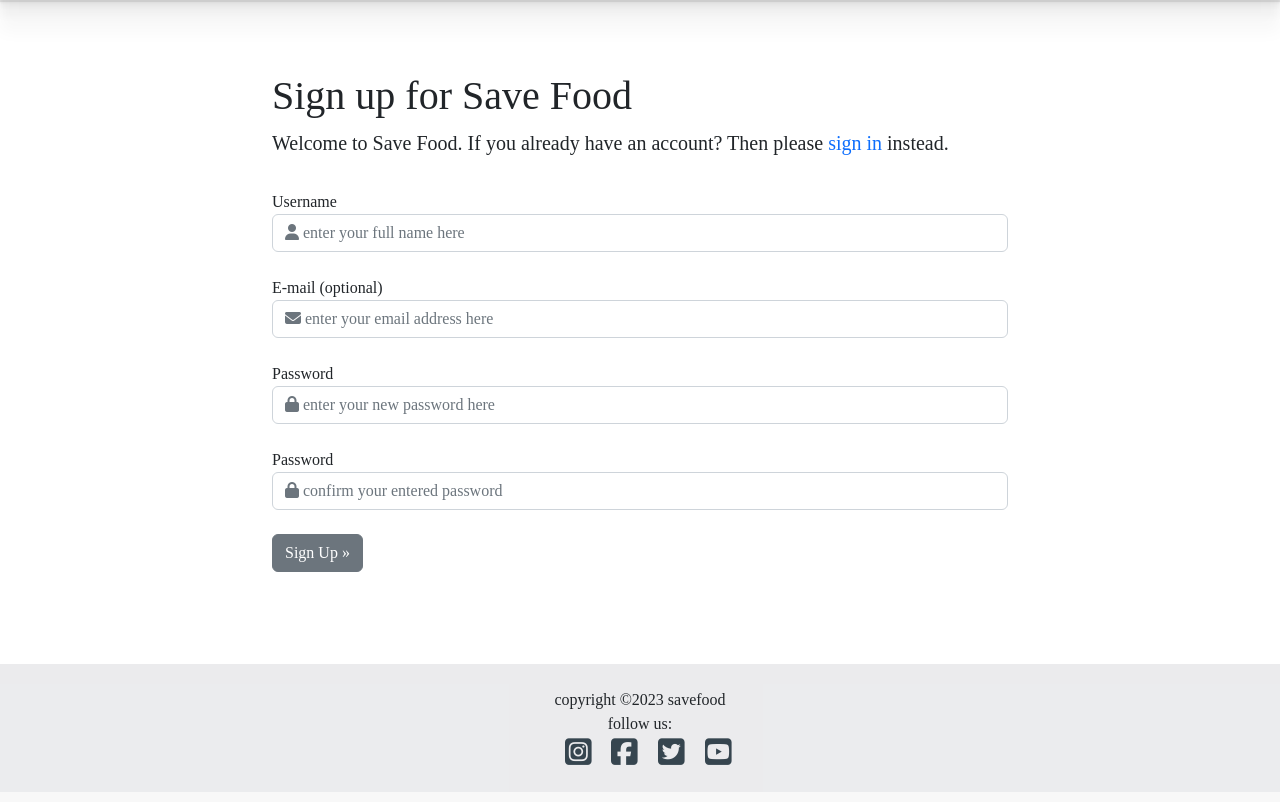
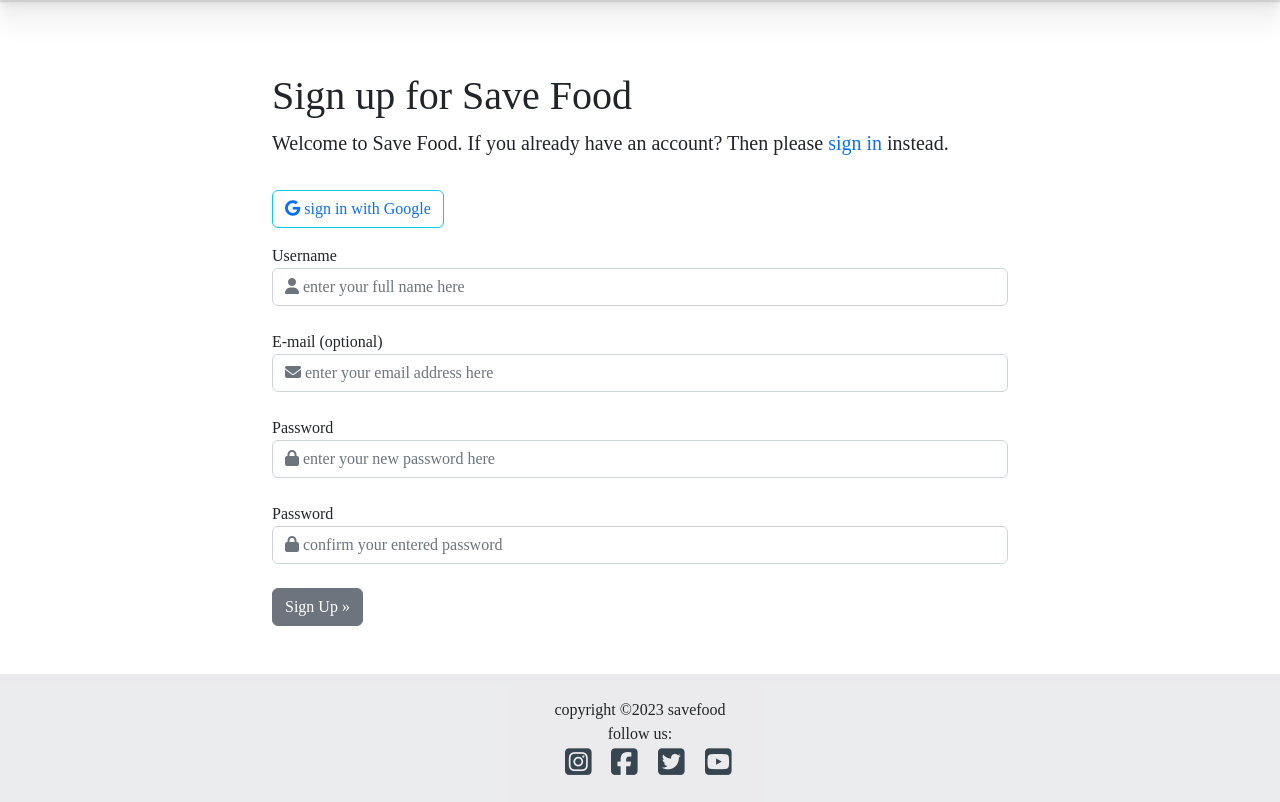
Before and after one commit to samuelandersoncodes/save-food, a Django app: page /accounts/signup/ in a window 1280 px wide. Shown: the part 79-881 px from the top of the page. Run offline with Django 3.2, Linux system fonts and the light colour scheme; some libraries are stand-ins or nearby versions; some web fonts are replaced.

Commit message:
feat: Add google signin to signup page

```diff
--- a/templates/account/signup.html
+++ b/templates/account/signup.html
@@ -1,7 +1,7 @@
 {% extends "base.html" %}
 {% load static %}
 {% load i18n %}
-
+{% load account socialaccount %}
 {% block head_title %}{% trans "Sign Up" %}{% endblock %}
 
 {% block content %}
@@ -19,6 +19,15 @@
       {{ form.non_field_errors }}
       <form class="signup form-group fieldWrapper" id="signup_form" method="post" action="{% url 'account_signup' %}">
         {% csrf_token %}
+        <div class="form-group fieldWrapper">
+          {{ form.login.errors }}
+          <button class="btn btn-outline-info mb-3">
+            <a href="{% provider_login_url 'google'%}" class="text-decoration-none">
+              <i class="fab fa-google"></i>
+              sign in with Google
+            </a>
+          </button>
+        </div>
         <div>
           {{ form.username.errors }}
           <label for="id_username">Username</label>
```
